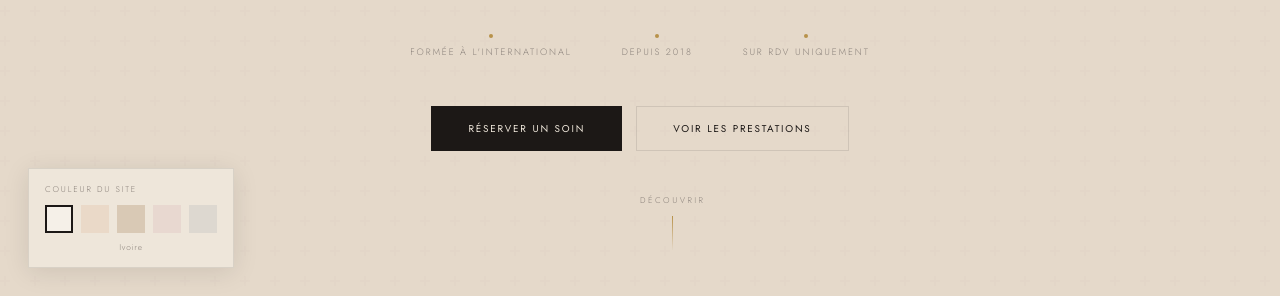
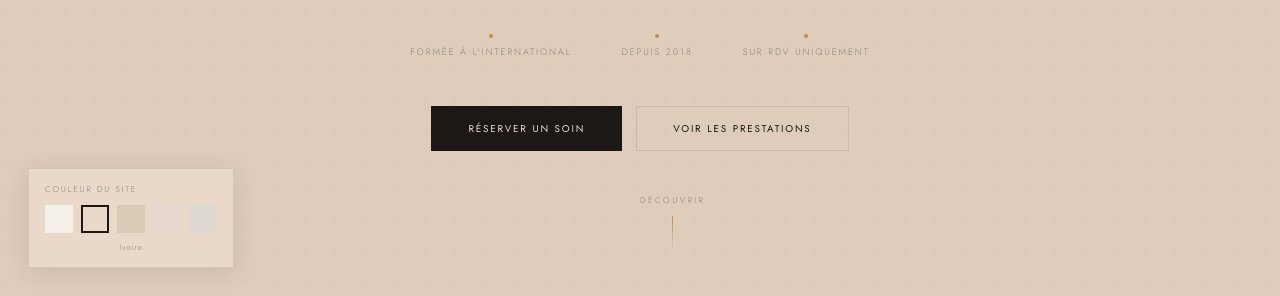
Before and after one commit to Karimmm06-lb/ELAYAT, a plain HTML site: page index.html in a window 1280 px wide. Shown: the part 504-800 px from the top of the page. Drawn offline with nearby package versions, Linux system fonts and the light colour scheme.

Commit message:
Set Nude as default palette + add Brow Lift services + photo upload

```diff
--- a/index.html
+++ b/index.html
@@ -9,9 +9,9 @@
 <link href="https://fonts.googleapis.com/css2?family=Cormorant+Garamond:ital,wght@0,300;0,400;0,500;0,600;1,300;1,400;1,500&family=Jost:wght@300;400;500&display=swap" rel="stylesheet" />
 <style>
   :root {
-    --bg:       #EEE6DA;
-    --bg2:      #E5D9CA;
-    --bg3:      #D9CBBA;
+    --bg:       #EAD9C8;
+    --bg2:      #E0CCBA;
+    --bg3:      #D4BCAA;
     --ink:      #1C1816;
     --ink2:     #4A4440;
     --ink3:     #8C837C;
@@ -1043,8 +1043,8 @@
 <div class="pal-switcher">
   <div class="pal-label">Couleur du site</div>
   <div class="pal-options">
-    <div class="pal-swatch active" style="background:#F5F0E8" onclick="setPal('ivoire',this)" title="Ivoire"></div>
-    <div class="pal-swatch" style="background:#EAD9C8" onclick="setPal('nude',this)" title="Nude"></div>
+    <div class="pal-swatch" style="background:#F5F0E8" onclick="setPal('ivoire',this)" title="Ivoire"></div>
+    <div class="pal-swatch active" style="background:#EAD9C8" onclick="setPal('nude',this)" title="Nude"></div>
     <div class="pal-swatch" style="background:#D9C9B5" onclick="setPal('sable',this)" title="Sable"></div>
     <div class="pal-swatch" style="background:#E8D8D0" onclick="setPal('rose',this)" title="Rosé"></div>
     <div class="pal-swatch" style="background:#DDD8D0" onclick="setPal('lin',this)" title="Lin"></div>
```
